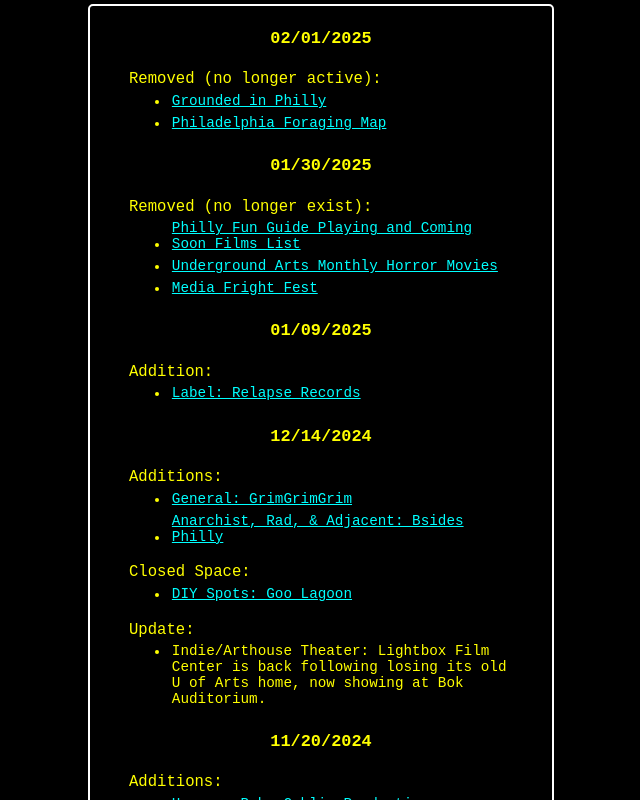
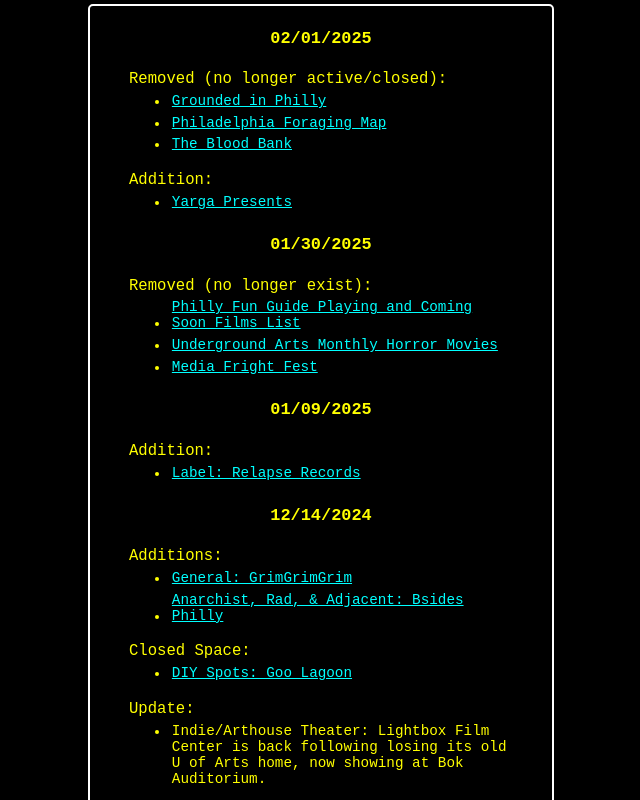
Before and after one commit to KLabWeb/Philly-Happenings, a React (Create React App) app: page / in a window 1280 px wide. Shown: the part 820-1620 px from the top of the page, without its empty margins (319-959 px from the left). Built offline with nearby package versions, Linux system fonts and the light colour scheme; the HTML template or start-up script is replaced by a standard one.

Commit message:
remove The Blood Bank (closed) and add Yarga Presents

```diff
--- a/src/updatesData.js
+++ b/src/updatesData.js
@@ -3,7 +3,7 @@ export const UPDATES = [
         header: "02/01/2025",
         categoryUpdateLists: [
             {
-                type: "Removed (no longer active):",
+                type: "Removed (no longer active/closed):",
                 updateList: [
                     {
                         label: "Grounded in Philly",
@@ -12,6 +12,19 @@ export const UPDATES = [
                     {
                         label: "Philadelphia Foraging Map",
                         href: "https://www.opentreemap.org/phillytreemap/map/",
+                    },
+                    {
+                        label: "The Blood Bank",
+                        href: "https://www.instagram.com/bloodbank.phl",
+                    },
+                ]
+            },
+            {
+                type: "Addition:",
+                updateList: [
+                    {
+                        label: "Yarga Presents",
+                        href: "https://www.instagram.com/yargapresents",
                     },
                 ]
             }
```
Also changed, not shown: src/data.js.
